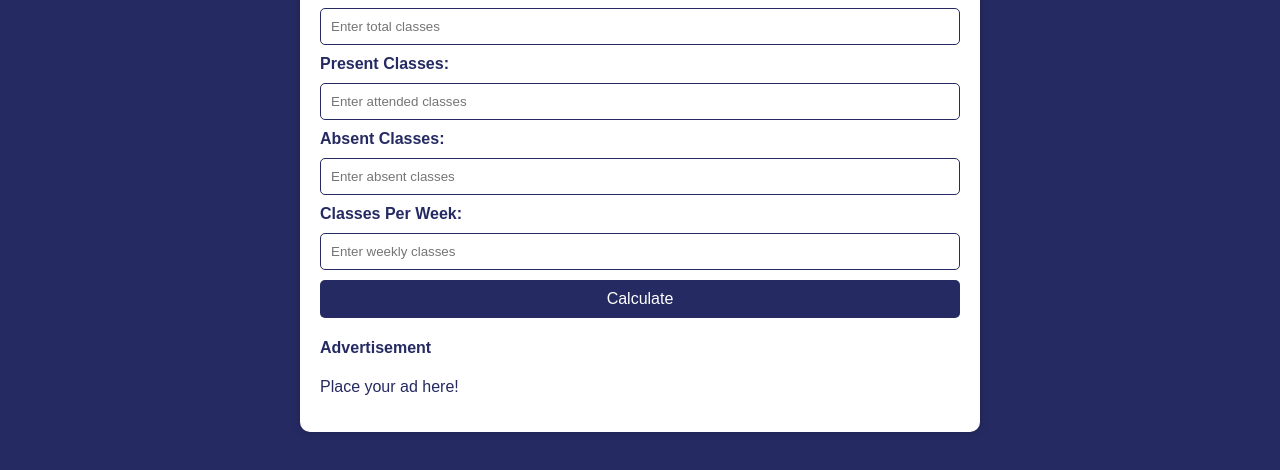
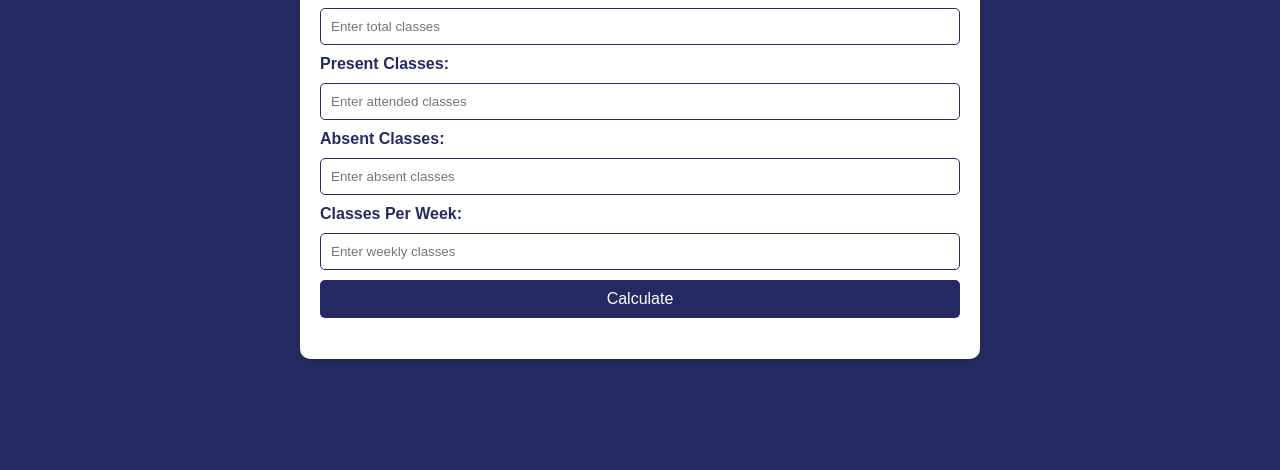
Before and after one commit to srinadhreddy0524/attendance_calculator, a plain HTML site: page index.html in a window 1280 px wide. Shown: the part 252-722 px from the top of the page. Drawn offline with nearby package versions, Linux system fonts and the light colour scheme.

Commit message:
Update index.html

```diff
--- a/index.html
+++ b/index.html
@@ -50,8 +50,8 @@
             <!-- Ad Space Area -->
             <div class="col-md-4">
                 <div class="ad-space bg-light p-4 text-center border">
-                    <h4>Advertisement</h4>
-                    <p>Place your ad here!</p>
+                    <h4></h4>
+                    <p></p>
                     <!-- You can also replace this section with actual ad scripts if needed -->
                 </div>
             </div>
```
